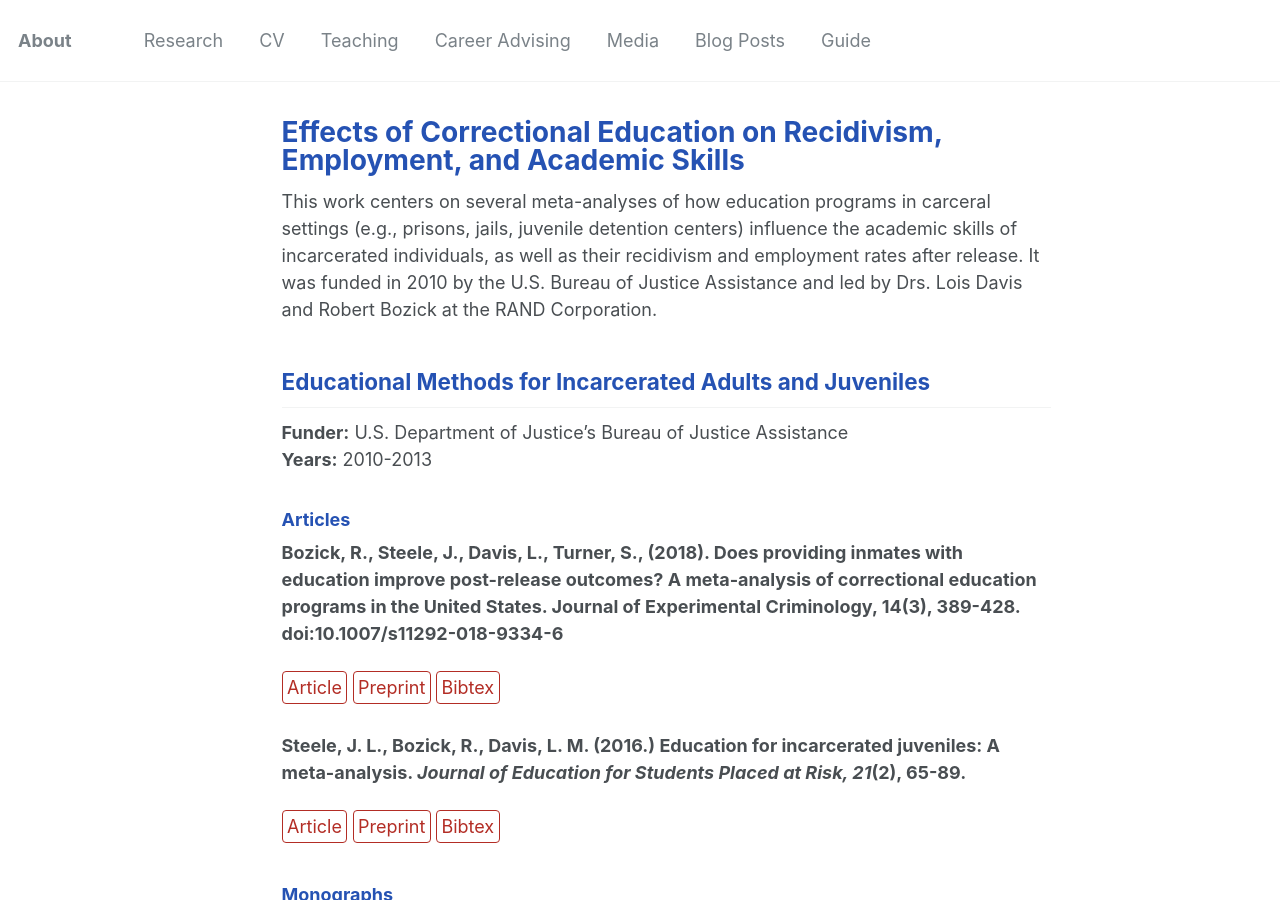
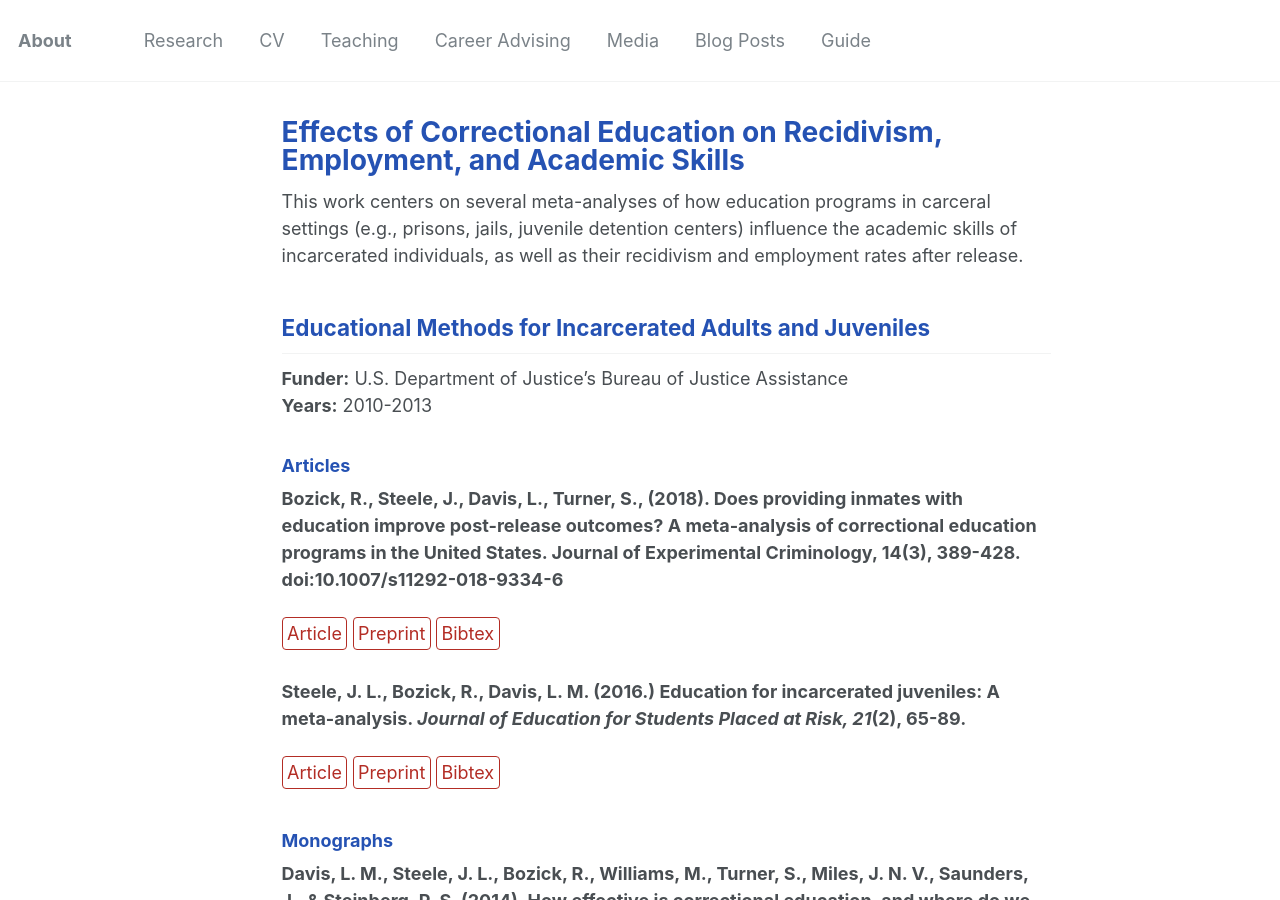
Before and after one commit to jensteele1/jensteele1.github.io, a Jekyll site: the page built from _research/correctional_education.md, in a window 1280 px wide and 900 px high. Built offline with Jekyll 4.4.1, drawn with Linux system fonts in a browser that asks for light colours.

Commit message:
Update correctional_education.md

```diff
--- a/_research/correctional_education.md
+++ b/_research/correctional_education.md
@@ -7,8 +7,7 @@ order_number: 50
 ---
 
 This work centers on several meta-analyses of how education programs in carceral settings (e.g., prisons, jails, juvenile detention centers) influence
-the academic skills of incarcerated individuals, as well as their recidivism and employment rates after release. It was funded in 2010 by the U.S. Bureau
-of Justice Assistance and led by Drs. Lois Davis and Robert Bozick at the RAND Corporation.
+the academic skills of incarcerated individuals, as well as their recidivism and employment rates after release.
 
 ## Educational Methods for Incarcerated Adults and Juveniles
 **Funder:** U.S. Department of Justice's Bureau of Justice Assistance
```
